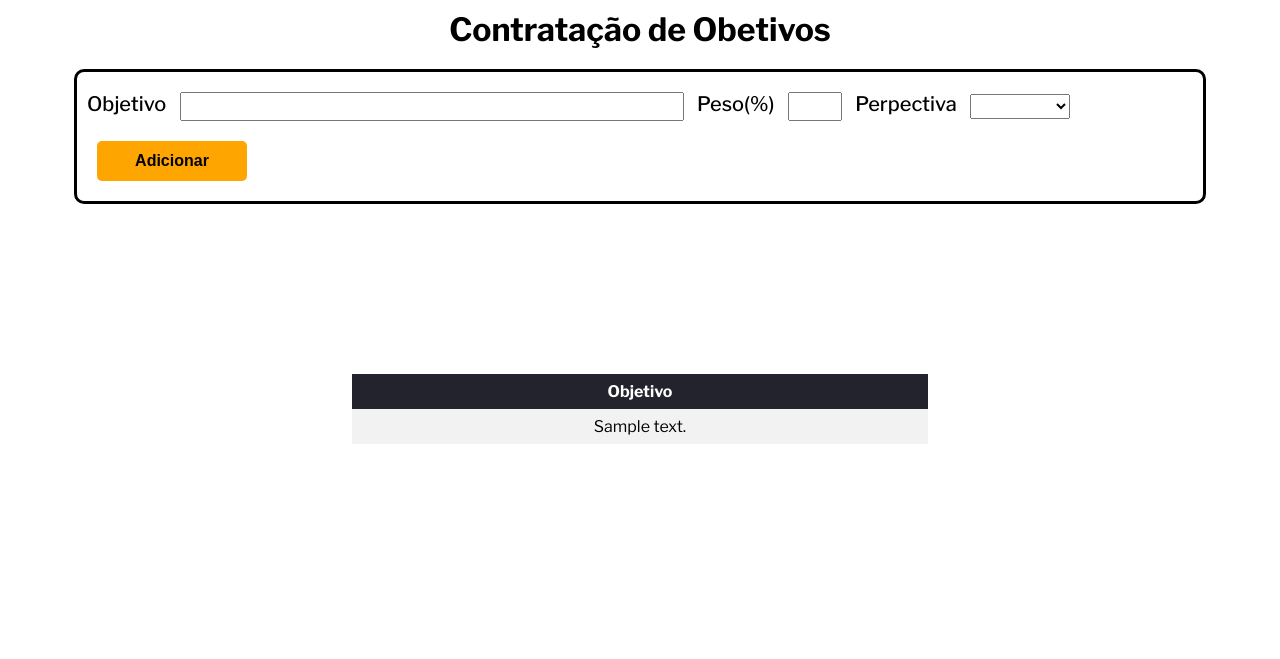
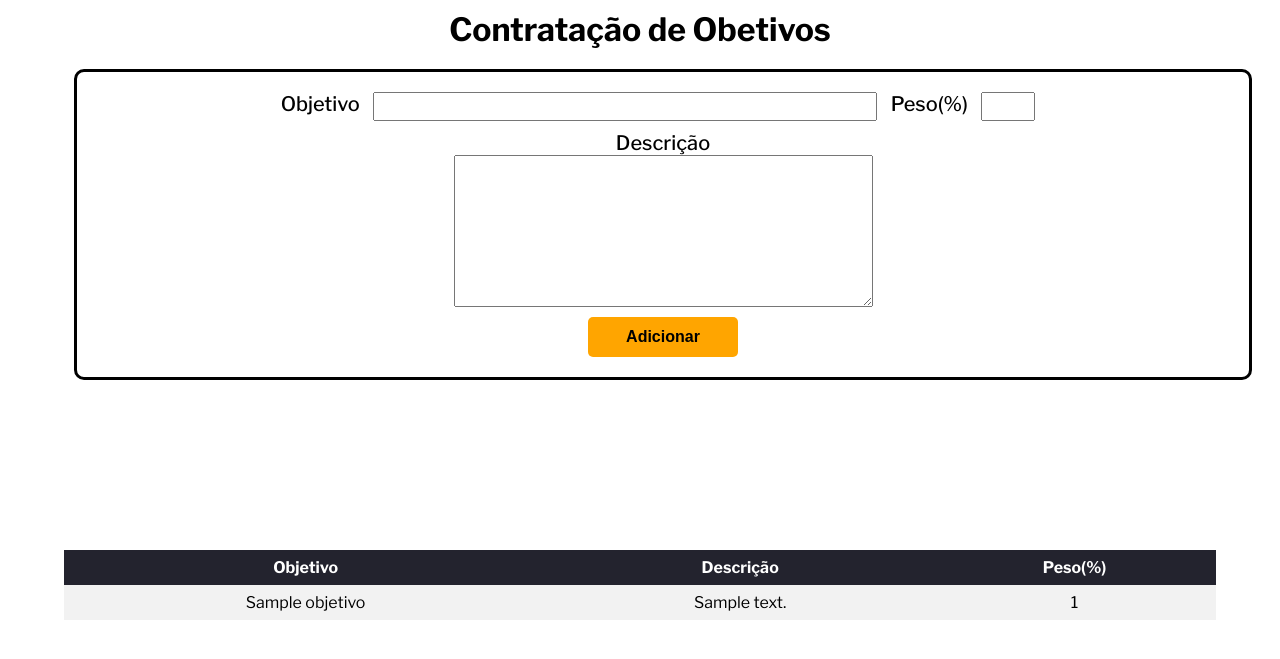
Before and after one commit to matheusCCO/Superacao3.0, a PHP site: page /frontEnd/pages/telaEscolerObjtivos.php in a window 1280 px wide. Shown: the part 64-723 px from the top of the page. Run offline with PHP 8.4, Linux system fonts and the light colour scheme; the visitor is signed in with stand-in values (Sample User, id 1); tables that the repository leaves empty hold one stand-in row (values such as "Sample post").

Commit message:
realizado ajustes do BD e alterado as querys para o banco

```diff
--- a/backEnd/servidor/server.php
+++ b/backEnd/servidor/server.php
@@ -50,10 +50,10 @@ function buscaAvaliador360($connect)
     }
 }
 
-function solicitaAvaliador($connect, $id_colaborador, $departamento, $id_solicitante)
+function solicitaAvaliador($connect, $id_colaborador_avaliado, $departamento, $id_colaborador_avaliador)
 {
 
-    $query = "INSERT INTO avaliador (ID_AVALIADOR, DEPARTAMENTO, ID_COLABORADOR) VALUES ( '$id_colaborador', '$departamento', '$id_solicitante')";
+    $query = "INSERT INTO avaliador (ID_COLABORADOR_AVALIADO, DEPARTAMENTO, ID_COLABORADOR_AVALIADOR) VALUES ( ' $id_colaborador_avaliado', '$departamento', '$id_colaborador_avaliador')";
     $execute = mysqli_query($connect, $query);
     if ($execute) {
         echo "<h2 class='msg'>Usuário inserido com sucesso.</h2>";
@@ -65,7 +65,7 @@ function solicitaAvaliador($connect, $id_colaborador, $departamento, $id_solicit
 
 function  meusAvaliadores($connect, $id_colaborador)
 {
-    $query = "SELECT colaborador.NOME, avaliador.ID_COLABORADOR FROM colaborador, avaliador WHERE avaliador.ID_COLABORADOR = '$id_colaborador' and colaborador.ID_COLABORADOR = avaliador.ID_AVALIADOR;";
+    $query = "SELECT colaborador.NOME FROM colaborador, avaliador WHERE avaliador.ID_COLABORADOR_AVALIADO = '$id_colaborador' and colaborador.ID_COLABORADOR = avaliador.ID_COLABORADOR_AVALIADOR;";
     $action = mysqli_query($connect, $query);
     $results = mysqli_fetch_all($action, MYSQLI_ASSOC);
     return $results;
@@ -78,8 +78,10 @@ function addObjetivos($connect, $id_colaborador)
         if ($limiteDeObjetivos >= 5) {
             echo "<h3 class='retornoAlerta'>Maxino de objetivos atingidos .</h3>";
         } else {
-            $add = mysqli_real_escape_string($connect, $_GET['objetivo']);
-            $query = "INSERT objetivo (ID_OBJETIVO, DESCRICAO_OBJETIVO, ID_COLABORADOR) VALUES (NULL, '$add', '$id_colaborador')";
+            $nomeOjetivo = mysqli_real_escape_string($connect, $_GET['objetivo']);
+            $decricaoOjetivo = mysqli_real_escape_string($connect, $_GET['descricao']);
+            $peso = $_GET['peso'];
+            $query = "INSERT objetivo (DESCRICAO_OBJETIVO, ID_COLABORADOR, NOME_OBJETIVO, PESO) VALUES ('$decricaoOjetivo', '$id_colaborador', '$nomeOjetivo', '$peso')";
             $execute = mysqli_query($connect, $query);
             if ($execute) {
                 echo "<div class= 'retornoSucceso'><h3 class='msg'>Objetivo adicionado com sucesso.</h3></div>";
@@ -90,9 +92,10 @@ function addObjetivos($connect, $id_colaborador)
         }
     }
 }
+
 function mostrarMeusObjetivos($connect, $id_colaborador)
 {
-    $query = "SELECT DESCRICAO_OBJETIVO FROM objetivo WHERE ID_COLABORADOR = '$id_colaborador'";
+    $query = "SELECT NOME_OBJETIVO, DESCRICAO_OBJETIVO, PESO FROM objetivo WHERE ID_COLABORADOR = '$id_colaborador'";
     $action = mysqli_query($connect, $query);
     $results = mysqli_fetch_all($action, MYSQLI_ASSOC);
     return $results;
@@ -108,10 +111,21 @@ function quantidadeDeObjetivos($connect, $id_colaborador)
 
 function mostrarAvaliados($connect, $id_colaborador)
 {
-    $query = "SELECT colaborador.NOME, avaliador.ID_AVALIADOR FROM colaborador, avaliador WHERE avaliador.ID_AVALIADOR = '$id_colaborador' and colaborador.ID_COLABORADOR = avaliador.ID_COLABORADOR";
-
+    $query = "SELECT colaborador.NOME, avaliador.ID_COLABORADOR_AVALIADOR FROM colaborador, avaliador WHERE avaliador.ID_COLABORADOR_AVALIADOR = '$id_colaborador' and colaborador.ID_COLABORADOR = avaliador.ID_COLABORADOR_AVALIADO";
     $action = mysqli_query($connect, $query);
-
     $results = mysqli_fetch_all($action, MYSQLI_ASSOC);
     return $results;
 }
+
+function addFeedBack360($connect,$idAvaliado,$idAvaliador){
+    $comecar = mysqli_real_escape_string($connect, $_POST['comecar']);
+    $parar = mysqli_real_escape_string($connect, $_POST['parar']);
+    $continuar = mysqli_real_escape_string($connect, $_POST['continuar']);
+    $query = "INSERT INTO `resultado` (`ID_RESULTADO`, `ID_CALENDARIO`, `ID_COLABORADOR`, `ID_OBJETIVO`, `ID_AVALIACAO`, `ID_AVALIADOR`, `STATUS`, `ANO`, `MES`, `DATA_CRIACAO`, `DATA_LIBERACAO`, `DATA_APROVACAO`, `DATA_AVALIACAO`, `JUSTIFICATIVA`, `COMECAR`, `PARAR`, `CONTINUAR`, `NOTA_RESULTADO`, `JUSTIFICATIVA_NAO_CONTRATACAO`) VALUES (NULL, '', '$idAvaliador', '', '', '$idAvaliado', '', NULL, NULL, NULL, NULL, NULL, NULL, '', '$comecar', '$parar', '$continuar', NULL, NULL)";
+    $execute = mysqli_query($connect, $query);
+    if($execute){
+        echo "<div class= 'retornoSucceso'><h3 class='msg'>Objetivo adicionado com sucesso.</h3></div>";
+    } else{
+        echo "<h3 class='retornoErro'>Erro ao adicionar.</h3>";
+    }
+}
--- a/frontEnd/layout/mostrarMeusObjetivos.php
+++ b/frontEnd/layout/mostrarMeusObjetivos.php
@@ -3,13 +3,19 @@
                 <table>
                     <tr>
                         <th>Objetivo</th>
+                        <th>Descrição</th>
+                        <th>Peso(%)</th>
                     </tr>
                 <?php
                     $meusOjetivos = mostrarMeusObjetivos($connect, $id_colaborador);
                     foreach($meusOjetivos as $objetivos){
-                        $objetivo = $objetivos['DESCRICAO_OBJETIVO'];?>
+                        $objetivo = $objetivos['NOME_OBJETIVO'];
+                        $descricao = $objetivos['DESCRICAO_OBJETIVO'];
+                        $peso = $objetivos['PESO'];?>
                     <tr>
                     <td><?php echo $objetivo; ?></td>
+                    <td><?php echo $descricao;?></td>
+                    <td><?php echo $peso; ?></td>
                     </tr>
                 <?php } ?>
 
--- a/frontEnd/layout/secaoValidaAvaliador.php
+++ b/frontEnd/layout/secaoValidaAvaliador.php
@@ -21,10 +21,10 @@
 
                 <?php
                 if (isset($_POST['sim'])) {
-                    $id_colaborador = $_POST['id_colaborador'];
+                    $id_colaborador_avaliador = $_POST['id_colaborador'];
                     $departamento = $_POST['departamento'];
-                    $id_solicitante = $_POST['id_solicitante'];
-                    solicitaAvaliador($connect, $id_colaborador, $departamento, $id_solicitante);
+                    $id_colaborador_avaliado = $_POST['id_solicitante'];
+                    solicitaAvaliador($connect, $id_colaborador_avaliado, $departamento, $id_colaborador_avaliador);
                 }
                 if (isset($_POST['nao'])) {
                     header("location: telaEscolerAvaliadores360.php");
--- a/frontEnd/pages/home.php
+++ b/frontEnd/pages/home.php
@@ -9,6 +9,7 @@ session_start(); ?>
   <meta name="viewport" content="width=device-width, initial-scale=1.0" />
   <title>Superação</title>
   <link rel="stylesheet" href="../style/styleTelaHome.css" />
+  <link rel="website icon" type="png" href="../img/superacao.png">
 </head>
 
 <body>
--- a/frontEnd/pages/telaEscolerAvaliadores360.php
+++ b/frontEnd/pages/telaEscolerAvaliadores360.php
@@ -7,6 +7,7 @@ session_start(); ?>
     <meta charset="UTF-8">
     <meta name="viewport" content="width=device-width, initial-scale=1.0">
     <link rel="stylesheet" type="text/css" href="../style/steyleTelaSolicitaAvaliacao.css" />
+    <link rel="website icon" type="png" href="../img/superacao.png">
     <title>Seleção de Avaliadores</title>
 </head>
 
@@ -33,14 +34,9 @@ session_start(); ?>
         <?php require "../layout/secaoValidaAvaliador.php"; ?>
         <?php $resultadoAvaliadores = meusAvaliadores($connect, $_SESSION['id_colaborador']); ?>
         <?php require "../layout/mostraAvaliadores.php"; ?>
-
-
-
     </main>
 
     <?php require "../layout/rodaPe.php"; ?>
 </body>
 
-
-
 </html>
--- a/frontEnd/pages/telaEscolerObjtivos.php
+++ b/frontEnd/pages/telaEscolerObjtivos.php
@@ -6,6 +6,7 @@
     <meta charset="UTF-8">
     <meta name="viewport" content="width=device-width, initial-scale=1.0">
     <link rel="stylesheet" href="../style/styleTelaEscolerObjetivos.css"/>
+    <link rel="website icon" type="png" href="../img/superacao.png">
     <title>Escoler meus Objtivos</title>
 </head>
 <body>
@@ -18,20 +19,17 @@
                 <form method="get">
                     <label>Objetivo</label>
                     <input class="input-obj" type="text" name="objetivo">
+
                     <label>Peso(%)</label>
-                    <input type="number" class="input-number">
-                <label>Perpectiva</label>
-                    <select class= "input-perpectiva"name="perpectiva" >
-                        <option value=""> </option>
-                        <option value="pessoa">Pessoa</option>
-                        <option value="financeiro">Financeiro</option>
-                        <option value="cliente">Cliente</option>
-                        <option value="Processo">Processo</option>
-                    </select>
-                    <input class="btn" type="submit" name="adicionar" value="Adicionar">
+                    <input type="number" class="input-number" name="peso">
+
+                    <div>
+                        <label>Descrição</label>
+                        <textarea rows="10" cols="50" name="descricao"></textarea>
+                        <input class="btn" type="submit" name="adicionar" value="Adicionar">
+                    </div>
                 </form>
             </div>
-
         </section>
 
 
--- a/frontEnd/style/styleTelaEscolerObjetivos.css
+++ b/frontEnd/style/styleTelaEscolerObjetivos.css
@@ -62,15 +62,10 @@ main{
 }
 
 section {
-    display: flex;
-    justify-content: center;
-    align-items: center;
     width: 90%;
     height: auto;
     margin: 10px 0 0 0;
-
     border-radius: 5px;
-
 }
 
 .input-obj{
@@ -145,9 +140,21 @@ div{
     display: flex;
     width: 100%;
     justify-content: center;
+    align-items: center;
     margin: 150px 0 0 0;
 }
+form>div{
+    width: 50%;
+    margin: auto;
+    display: flex;
+    flex-direction: column;
+    align-items: center;
+}
 .formulario{
+    width: 100%;
+    display: flex;
+    justify-content: center;
+    align-items: center;
     border: solid;
     border-radius: 10px;
     padding: 10px;
@@ -156,7 +163,7 @@ div{
 
 table{
     border-collapse: collapse;
-    width: 50%;
+    width: 100%;
 }
 
 th, td{
```
Also changed, not shown: backEnd/banco_superacao_3 (1).sql (renamed from backEnd/new_banco_superacao_3.sql, +8 -8 lines), frontEnd/pages/telaRealizarFeedblack.php (+35 -5 lines), frontEnd/style/steyleTelaRealizarFeedbacks.css (+46 -3 lines).
